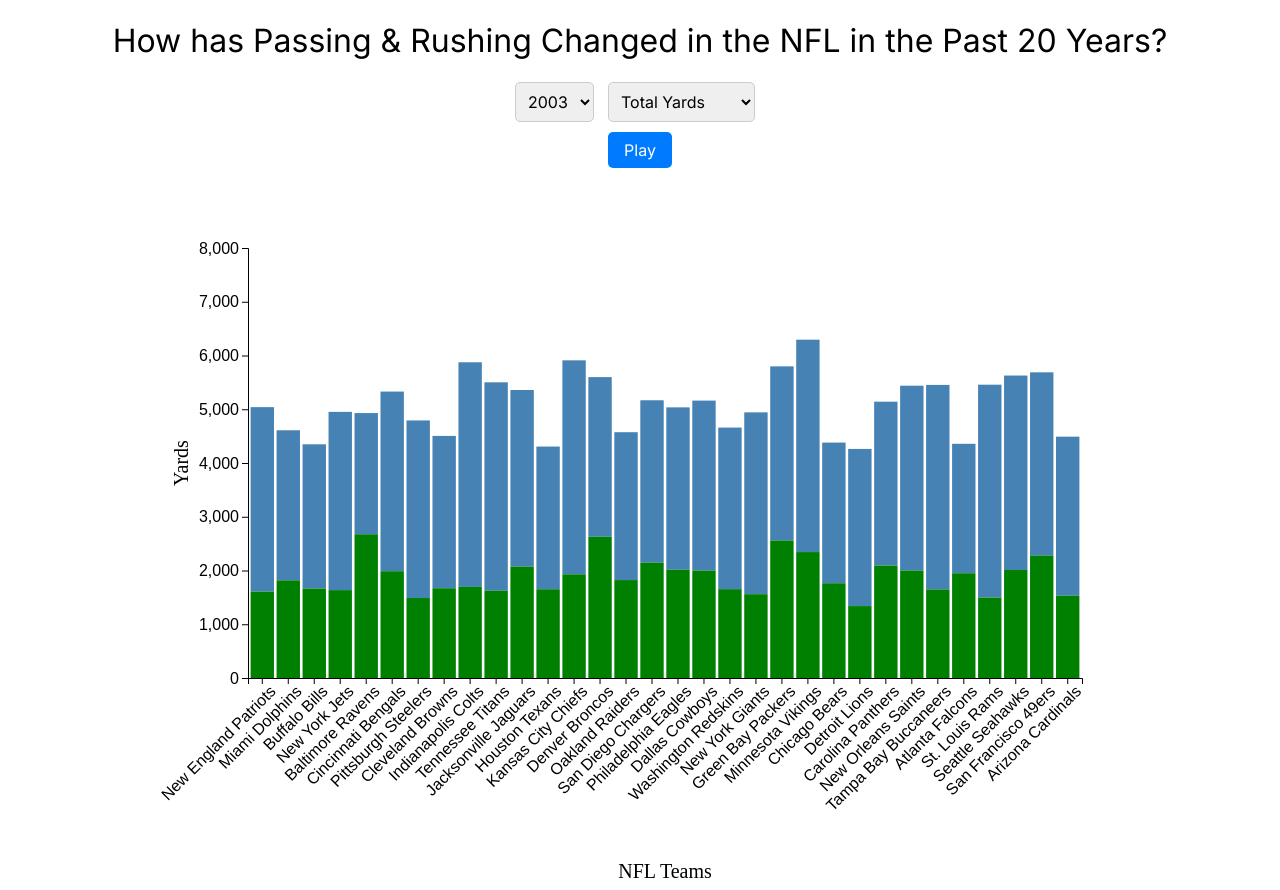
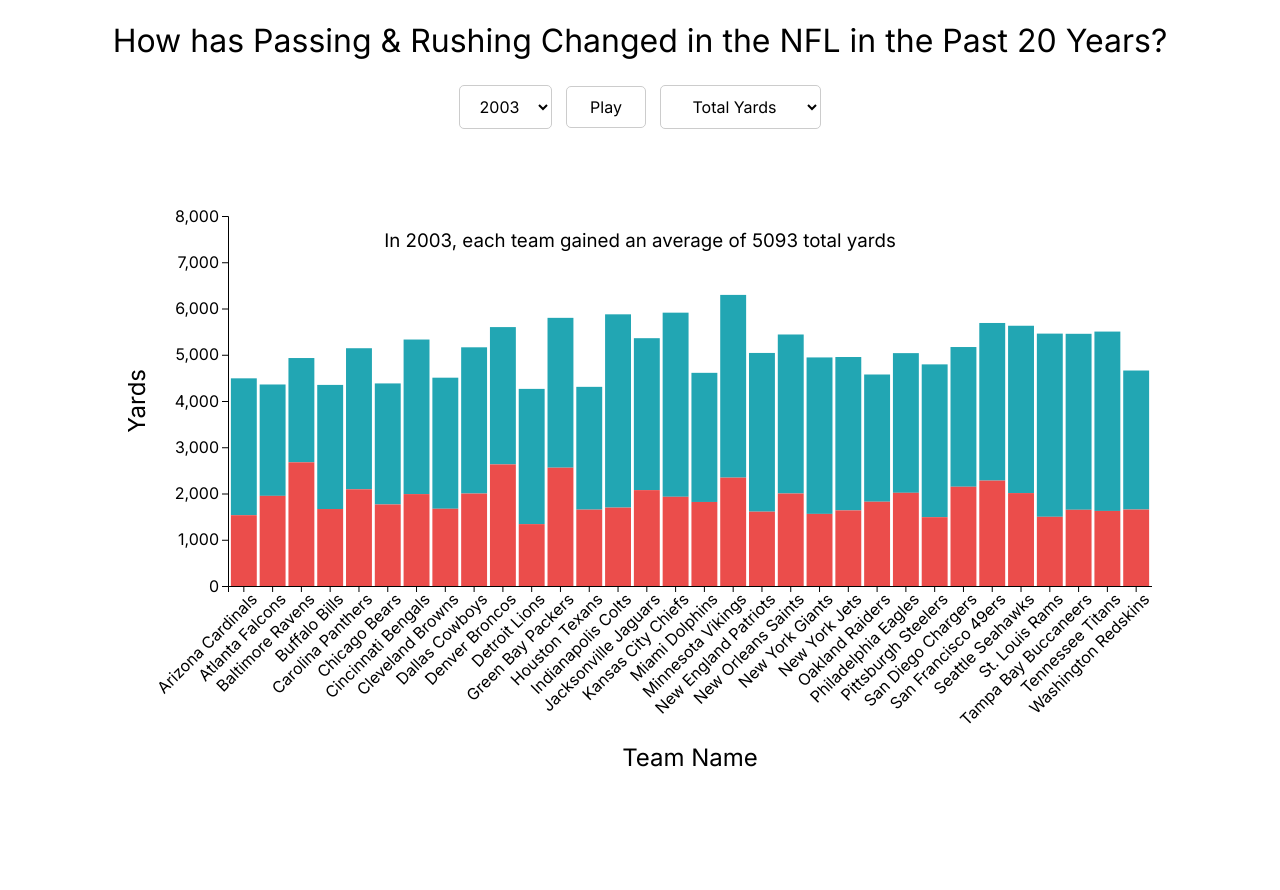
Before and after one commit to anishkasam/nfl-stats-viz, a SvelteKit app: page / in a window 1280 px wide. After the commit the page ends 800 px from the top, so only its background shows below. Built offline with nearby package versions, Linux system fonts and the light colour scheme.

Commit message:
bag talk

```diff
--- a/src/components/App.svelte
+++ b/src/components/App.svelte
@@ -12,15 +12,36 @@
   // Set initial year
   let selectedYear = 2003;
   let selectedType = "Total Yards";
+  let lowercaseType = "total yards";
   const yardTypes = ["Total Yards", "Passing Yards", "Rushing Yards"];
+
   let dataForYear = data.filter(entry => entry.year === selectedYear);
+  dataForYear.sort((a, b) => a.team.localeCompare(b.team));
+
+  let average = dataForYear.reduce((acc, cur) => acc + cur.rush_yds + cur.pass_yds, 0) / 32;
 
   // Function to update chart data when year changes
   function updateChartData(year, type) {
     selectedYear = year;
     selectedType = type;
+    lowercaseType = selectedType.toLowerCase();
+
+    // sort teams alphabetically so order is preserved
     dataForYear = data.filter(entry => entry.year === year);
+    dataForYear.sort((a, b) => a.team.localeCompare(b.team));
+
+    if (selectedType == "Total Yards") {
+      average = dataForYear.reduce((acc, cur) => acc + cur.rush_yds + cur.pass_yds, 0) / 32;
+    }
+    else if (selectedType == "Passing Yards") {
+      average = dataForYear.reduce((acc, cur) => acc + cur.pass_yds, 0) / 32;
+    }
+    else {
+      average = dataForYear.reduce((acc, cur) => acc + cur.rush_yds, 0) / 32;
+    }
+
     dispatch('updateChartData', dataForYear);
+    console.log(dataForYear);
   }
 
   let intervalId;
@@ -48,24 +69,27 @@
 <main>
   <div class="container">
     <h1>How has Passing & Rushing Changed in the NFL in the Past 20 Years?</h1>
+    <div class="controls">
       <select bind:value={selectedYear} on:change={() => updateChartData(selectedYear, selectedType)}>
         {#each years as year}
           <option value={year}>{year}</option>
         {/each}
       </select>
+      {#if playing}
+        <button on:click={togglePlay}>Stop</button>
+      {:else}
+        <button on:click={togglePlay}>Play</button>
+      {/if}
       <select bind:value={selectedType} on:change={() => updateChartData(selectedYear, selectedType)}>
         {#each yardTypes as type}
           <option value={type}>{type}</option>
         {/each}
       </select>
-    <div>
-      {#if playing}
-        <button on:click={togglePlay}>Stop</button>
-      {:else}
-        <button on:click={togglePlay}>Play</button>
-      {/if}
     </div>
+    <h3>In {selectedYear}, each team gained an average of {Math.round(average)} {lowercaseType}</h3>
+    <div class="chartContainer">
       <BarChart data={dataForYear} type={selectedType}/>
+    </div>
   </div>
 </main>
 
@@ -76,13 +100,22 @@
     font-weight: 400;
   }
 
+  h3 {
+    font-family: "Inter";
+    margin-top: 100px;
+    font-weight: 400;
+  }
+
+  .chartContainer {
+    margin-top: -125px;
+  }
+
   select {
     font-family: "Inter";
     font-size: 16px;
-    padding: 8px;
+    padding-top: -10px;
     border-radius: 5px;
     border: 1px solid #ccc;
-    margin-right: 10px;
   }
 
   .container {
@@ -91,15 +124,28 @@
     text-align: center;
   }
 
-  button {
+  .controls {
+    margin-top: 25px;
+  }
+
+  .controls *  {
+    display: inline-flex;
     font-family: "Inter";
     font-size: 16px;
-    padding: 8px 16px;
+    padding-top: -10px;
     border-radius: 5px;
-    border: none;
-    background-color: #007bff;
-    color: #fff;
+    border: 1px solid #ccc;
     cursor: pointer;
-    margin: 10px;
+    background: white;
+    padding: 10px 15px 10px 15px;
+    margin-left: 5px;
+    margin-right: 5px;
+    text-align: center;
+  }
+
+  .controls button {
+    width: 80px;
+    display: inline-block;
+    text-align: center;
   }
 </style>
--- a/src/components/BarChart.svelte
+++ b/src/components/BarChart.svelte
@@ -14,10 +14,12 @@
 
       // Define chart dimensions
       const width = window.innerWidth * 0.8;
-      const height = 700;
-      const margin = { top: 70, right: 70, bottom: 200, left: 120 };
-      const innerWidth = width - margin.left - margin.right;
+      const height = window.innerHeight * 0.8;
+      const margin = { top: 70, right: 100, bottom: 200, left: 100};
+      const innerWidth = width - 100;
       const innerHeight = height - margin.top - margin.bottom;
+      const rushColor = '#eb4d4b';
+      const passColor = '#22a6b3';
 
       // Create SVG element
       const svg = d3.select('.chart-container')
@@ -49,7 +51,7 @@
             .attr('y', d => yScale(d.pass_yds + d.rush_yds))
             .attr('width', xScale.bandwidth())
             .attr('height', d => innerHeight - yScale(d.pass_yds))
-            .attr('fill', 'steelblue');
+            .attr('fill', passColor);
 
          // Create and append bars for rushing yards
          svg.selectAll('.rushing-bar')
@@ -61,7 +63,7 @@
             .attr('y', d => yScale(d.rush_yds))
             .attr('width', xScale.bandwidth())
             .attr('height', d => yScale(d.pass_yds) - yScale(d.pass_yds + d.rush_yds))
-            .attr('fill', 'green');
+            .attr('fill', rushColor);
       }
 
       if (type == "Passing Yards") {
@@ -75,7 +77,7 @@
             .attr('y', d => yScale(d.pass_yds))
             .attr('width', xScale.bandwidth())
             .attr('height', d => yScale(d.rush_yds) - yScale(d.pass_yds + d.rush_yds))
-            .attr('fill', 'steelblue');
+            .attr('fill', passColor);
       }
 
       if (type == "Rushing Yards") {
@@ -89,7 +91,7 @@
             .attr('y', d => yScale(d.rush_yds))
             .attr('width', xScale.bandwidth())
             .attr('height', d => yScale(d.pass_yds) - yScale(d.pass_yds + d.rush_yds))
-            .attr('fill', 'green');
+            .attr('fill', rushColor);
       }
 
       // Create X axis
@@ -100,6 +102,7 @@
          .selectAll('text')
          .attr('transform', 'rotate(-45)')
          .style('text-anchor', 'end')
+         .attr('font-family', 'Inter')
          .attr('font-size', '16px');
 
       // Create Y axis
@@ -107,26 +110,29 @@
          .attr('class', 'y-axis')
          .call(d3.axisLeft(yScale).ticks(10))
          .selectAll('text')
+         .attr('font-family', 'Inter')
          .attr('font-size', '16px');
 
       // Add X axis label
       svg.append('text')
          .attr('class', 'x-axis-label')
          .attr('x', innerWidth / 2)
-         .attr('y', innerHeight + margin.bottom * 1)
+         .attr('y', innerHeight + margin.bottom * 0.9)
          .attr('text-anchor', 'middle')
-         .text('NFL Teams')
-         .attr('font-size', '20px');
+         .text('Team Name')
+         .attr('font-family', 'Inter')
+         .attr('font-size', '24px');
 
       // Add Y axis label
       svg.append('text')
          .attr('class', 'y-axis-label')
          .attr('transform', 'rotate(-90)')
          .attr('x', -innerHeight / 2)
-         .attr('y', -margin.left / 2)
+         .attr('y', -margin.left / 1.2)
          .attr('text-anchor', 'middle')
          .text('Yards')
-         .attr('font-size', '20px');
+         .attr('font-family', 'Inter')
+         .attr('font-size', '24px');
     }
 
 
@@ -145,6 +151,20 @@
 
   <div class="chart-container"></div>
 
-  <style>
-    /* Add your CSS styles here */
-  </style>
+   <style>
+      .svg-container {
+         display: inline-block;
+         position: relative;
+         width: 100%;
+         padding-bottom: 100%; /* aspect ratio */
+         vertical-align: top;
+         overflow: hidden;
+      }
+
+      .svg-content-responsive {
+         display: inline-block;
+         position: absolute;
+         top: 10px;
+         left: 0;
+      }
+   </style>
```
Lines whose indentation alone changed are shown as unchanged.
